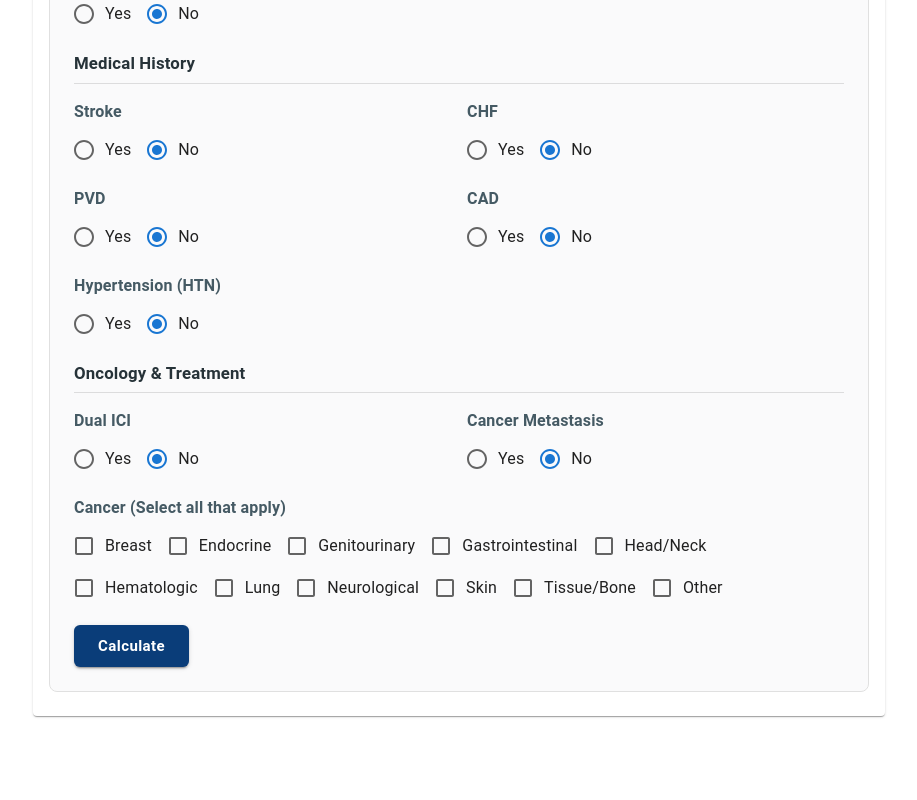
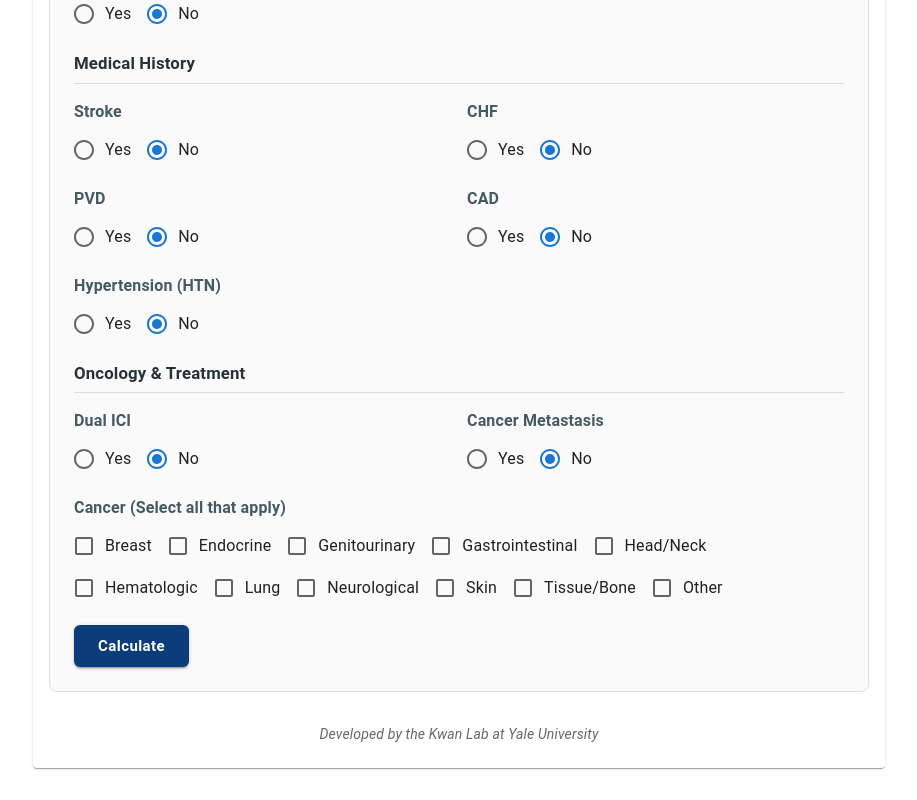
Before and after one commit to shawnwahi/cardio_onc_risk_calculators-aha2025-deploy, a React (Create React App) app: page / in a window 1280 px wide. Shown: the part 388-1188 px from the top of the page, without its empty margins (181-1098 px from the left). Before the commit the page ends 1136 px from the top, so only its background shows below. Built offline with nearby package versions, Linux system fonts and the light colour scheme.

Commit message:
add credits footnote

```diff
--- a/src/App.js
+++ b/src/App.js
@@ -110,6 +110,16 @@ const handleCalculate = (formData) => {
               <strong>Estimated ACE Risk:</strong> {result}
             </Alert>
           )}
+
+           {/* Footnote */}
+            <Typography
+              variant="body2"
+              color="textSecondary"
+              align="center"
+              style={{ marginTop: "2rem", fontStyle: "italic" }}
+            >
+              Developed by the Kwan Lab at Yale University
+            </Typography>
         </CardContent>
       </Card>
     </Container>
```
